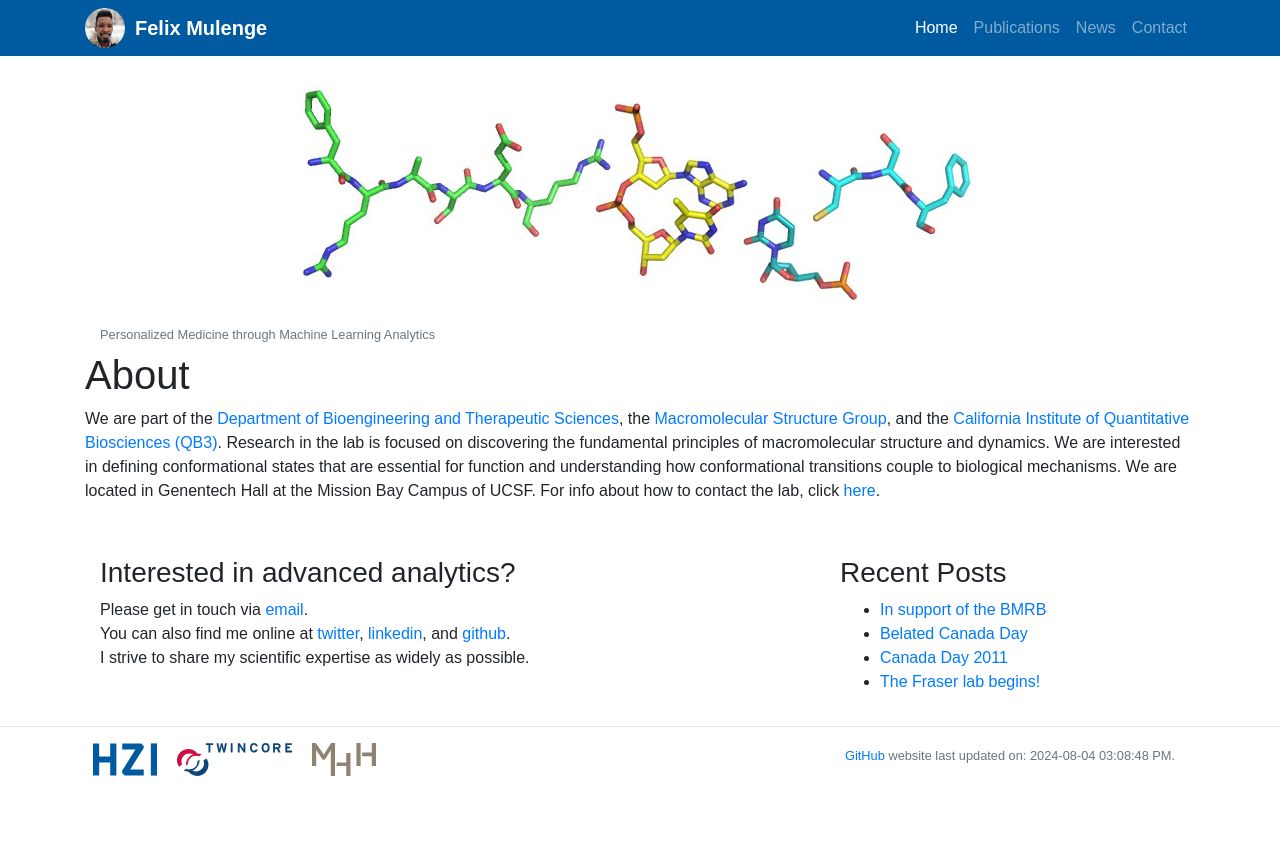
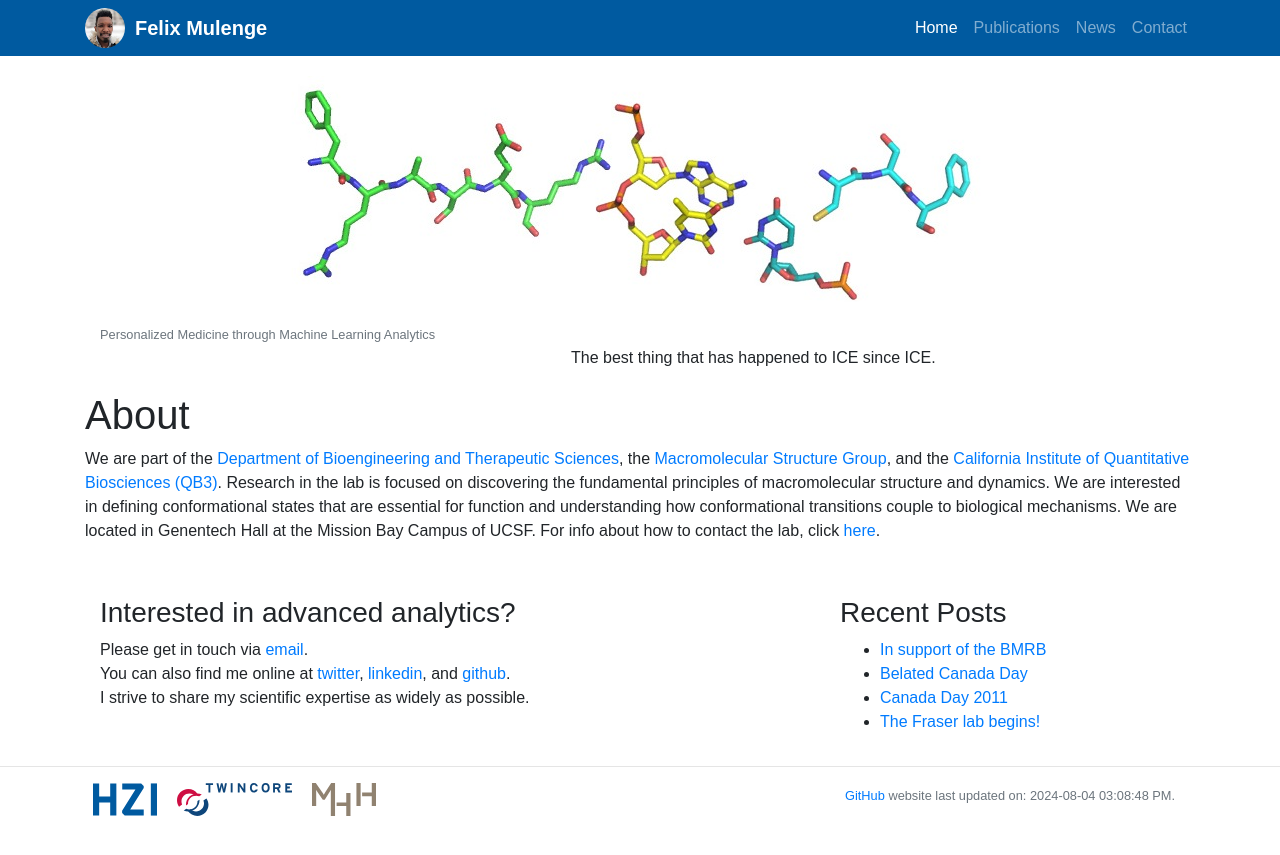
Before and after one commit to fmulenge/fmulenge.github.io, a Jekyll site: the page built from index.md, in a window 1280 px wide. Shown: the top 855 px of the page. Built offline with Jekyll 4.4.1, drawn with Linux system fonts in a browser that asks for light colours.

Commit message:
Update home.html

```diff
--- a/_layouts/home.html
+++ b/_layouts/home.html
@@ -3,6 +3,7 @@
 <div class="container">
     <img class="img-fluid mx-auto d-block" src="/static/img/logo/jf_aa_logo.jpg" alt="">
     <small class="text-muted centered-text">Personalized Medicine through Machine Learning Analytics</small>
+    <p style="text-align: center; font-size: 100%; padding-left: 6cm">The best thing that has happened to ICE since ICE.</p>
     <div class="row">
         <div class="col-md-15">
     	    <div class="jumbotron bg-white">
```
